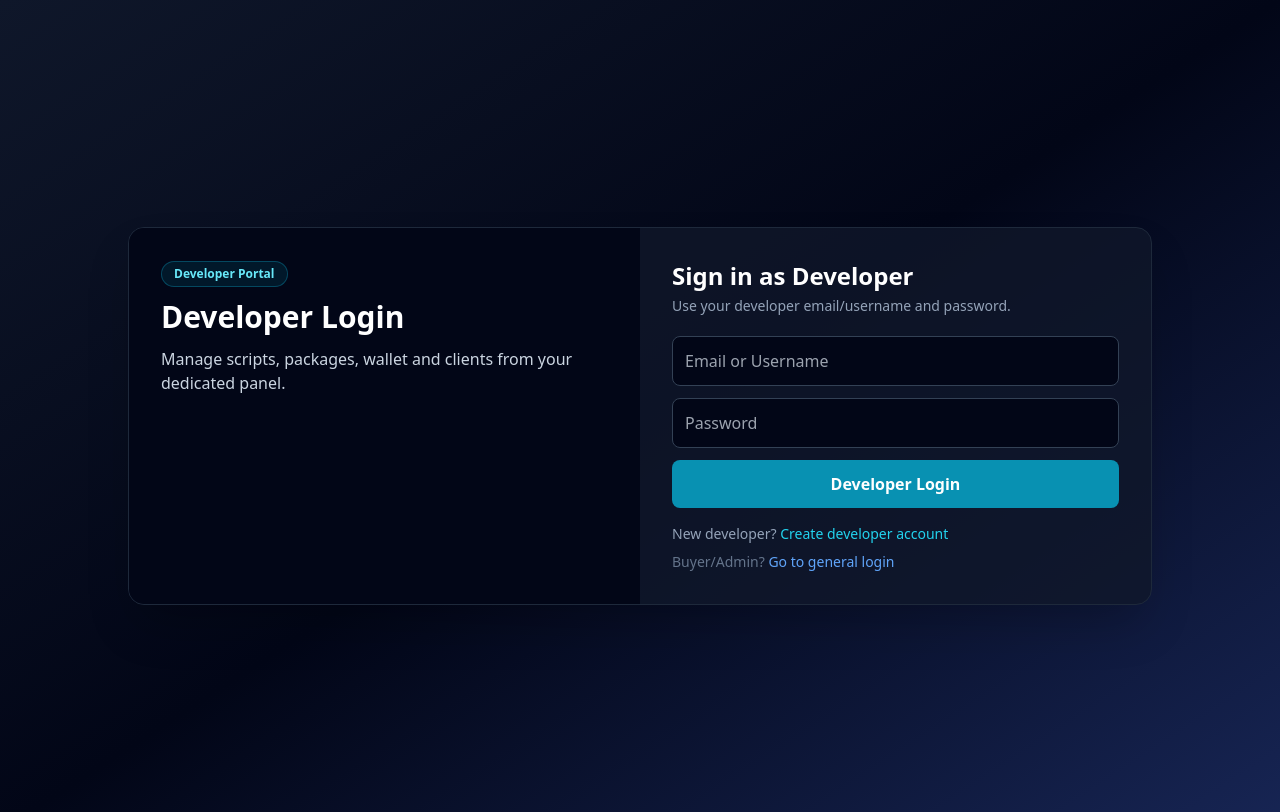
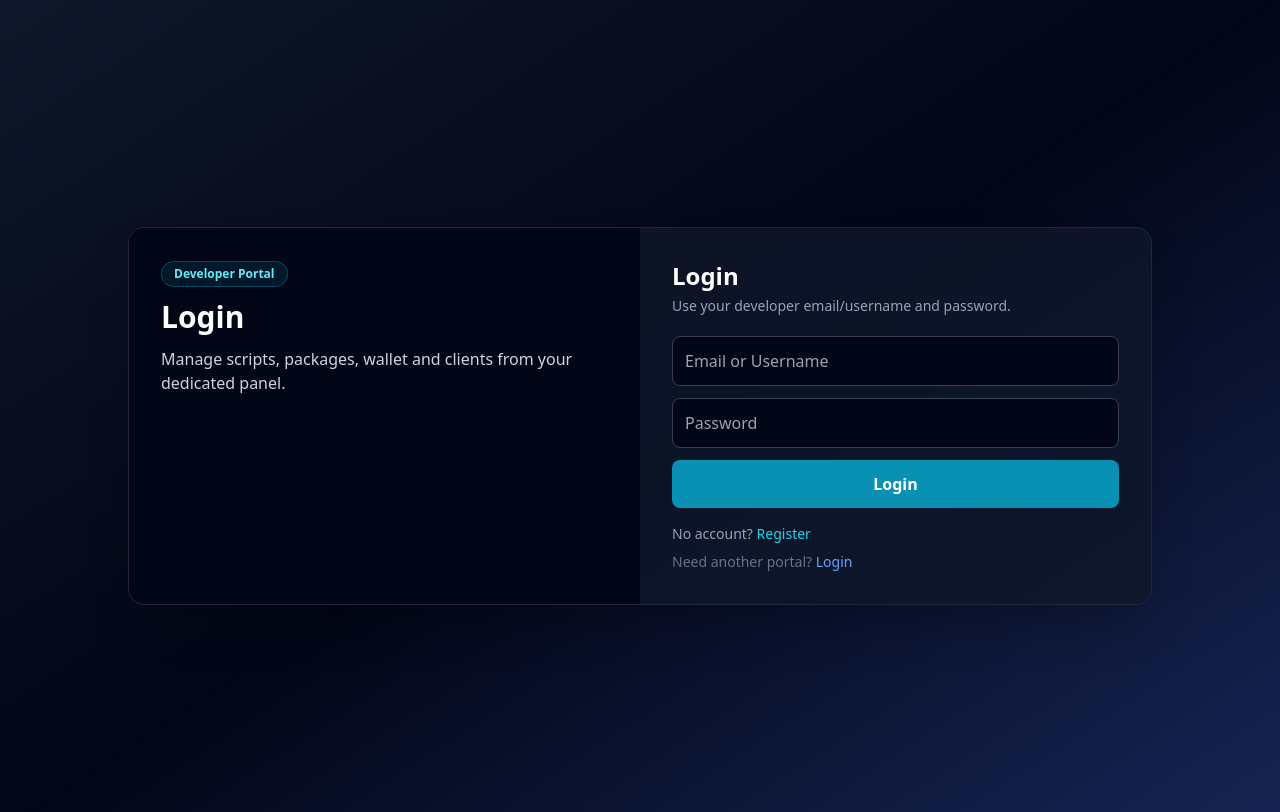
Before and after one commit to mdrahulislammri/IZV-project, a PHP site: page /dev/login in a window 1280 px wide. Shown: the top 812 px of the page. Run offline with PHP 8.4, Linux system fonts and the light colour scheme; some libraries are stand-ins or nearby versions.

Commit message:
Use generic Login/Register labels across auth pages

```diff
--- a/dev/login/index.php
+++ b/dev/login/index.php
@@ -34,7 +34,7 @@ if ($_SERVER['REQUEST_METHOD'] === 'POST') {
 <head>
   <meta charset="UTF-8">
   <meta name="viewport" content="width=device-width,initial-scale=1.0">
-  <title>Developer Login | ScriptDeploy</title>
+  <title>Login | ScriptDeploy</title>
   <meta name="description" content="Developer login portal for ScriptDeploy.">
   <script src="https://cdn.tailwindcss.com"></script>
 </head>
@@ -43,20 +43,20 @@ if ($_SERVER['REQUEST_METHOD'] === 'POST') {
     <div class="grid w-full overflow-hidden rounded-2xl border border-slate-800 bg-slate-900/80 shadow-2xl md:grid-cols-2">
       <section class="hidden bg-slate-950 p-8 md:block">
         <p class="mb-3 inline-flex rounded-full border border-cyan-600/40 bg-cyan-500/10 px-3 py-1 text-xs font-semibold text-cyan-300">Developer Portal</p>
-        <h1 class="text-3xl font-black">Developer Login</h1>
+        <h1 class="text-3xl font-black">Login</h1>
         <p class="mt-3 text-slate-300">Manage scripts, packages, wallet and clients from your dedicated panel.</p>
       </section>
       <section class="p-8">
-        <h2 class="mb-1 text-2xl font-bold">Sign in as Developer</h2>
+        <h2 class="mb-1 text-2xl font-bold">Login</h2>
         <p class="mb-5 text-sm text-slate-400">Use your developer email/username and password.</p>
         <?php if ($error): ?><p class="mb-3 rounded bg-red-100 p-2 text-sm text-red-700"><?= htmlspecialchars($error) ?></p><?php endif; ?>
         <form method="post" class="space-y-3">
           <input name="identity" placeholder="Email or Username" class="w-full rounded-lg border border-slate-700 bg-slate-950 p-3" required>
           <input name="password" type="password" placeholder="Password" class="w-full rounded-lg border border-slate-700 bg-slate-950 p-3" required>
-          <button class="w-full rounded-lg bg-cyan-600 p-3 font-semibold text-white hover:bg-cyan-500">Developer Login</button>
+          <button class="w-full rounded-lg bg-cyan-600 p-3 font-semibold text-white hover:bg-cyan-500">Login</button>
         </form>
-        <p class="mt-4 text-sm text-slate-400">New developer? <a class="font-medium text-cyan-400" href="/dev/register">Create developer account</a></p>
-        <p class="mt-2 text-sm text-slate-500">Buyer/Admin? <a class="text-blue-400" href="/login">Go to general login</a></p>
+        <p class="mt-4 text-sm text-slate-400">No account? <a class="font-medium text-cyan-400" href="/dev/register">Register</a></p>
+        <p class="mt-2 text-sm text-slate-500">Need another portal? <a class="text-blue-400" href="/login">Login</a></p>
       </section>
     </div>
   </div>
--- a/register/index.php
+++ b/register/index.php
@@ -47,7 +47,7 @@ if ($_SERVER['REQUEST_METHOD'] === 'POST') {
         <p class="mt-3 text-slate-300">Create your buyer account. Developers have a dedicated registration portal.</p>
       </section>
       <section class="p-8">
-        <h2 class="mb-1 text-2xl font-bold">Buyer Register</h2>
+        <h2 class="mb-1 text-2xl font-bold">Register</h2>
         <p class="mb-5 text-sm text-slate-500">All fields are required.</p>
         <?php if ($error): ?><p class="mb-3 rounded bg-red-100 p-2 text-sm text-red-700"><?= htmlspecialchars($error) ?></p><?php endif; ?>
         <form method="post" class="space-y-3">
@@ -57,8 +57,8 @@ if ($_SERVER['REQUEST_METHOD'] === 'POST') {
           <input name="support_number" placeholder="Support Number" class="w-full rounded-lg border p-3" required>
           <button class="w-full rounded-lg bg-blue-600 p-3 font-semibold text-white hover:bg-blue-700">Create Account</button>
         </form>
-        <p class="mt-4 text-sm text-slate-600">Already have buyer account? <a class="font-medium text-blue-600" href="/login">Buyer Login</a></p>
-        <p class="mt-2 text-sm text-slate-600">Developer? <a class="font-medium text-indigo-600" href="/dev/register">Developer Register</a></p>
+        <p class="mt-4 text-sm text-slate-600">Already have account? <a class="font-medium text-blue-600" href="/login">Login</a></p>
+        <p class="mt-2 text-sm text-slate-600">Need another portal? <a class="font-medium text-indigo-600" href="/dev/register">Register</a></p>
       </section>
     </div>
   </div>
```
Also changed, not shown: admin/login.php (+5 -5 lines), dev/register/index.php (+6 -6 lines), index.php (+6 -6 lines), login/index.php (+5 -5 lines), README.md.
